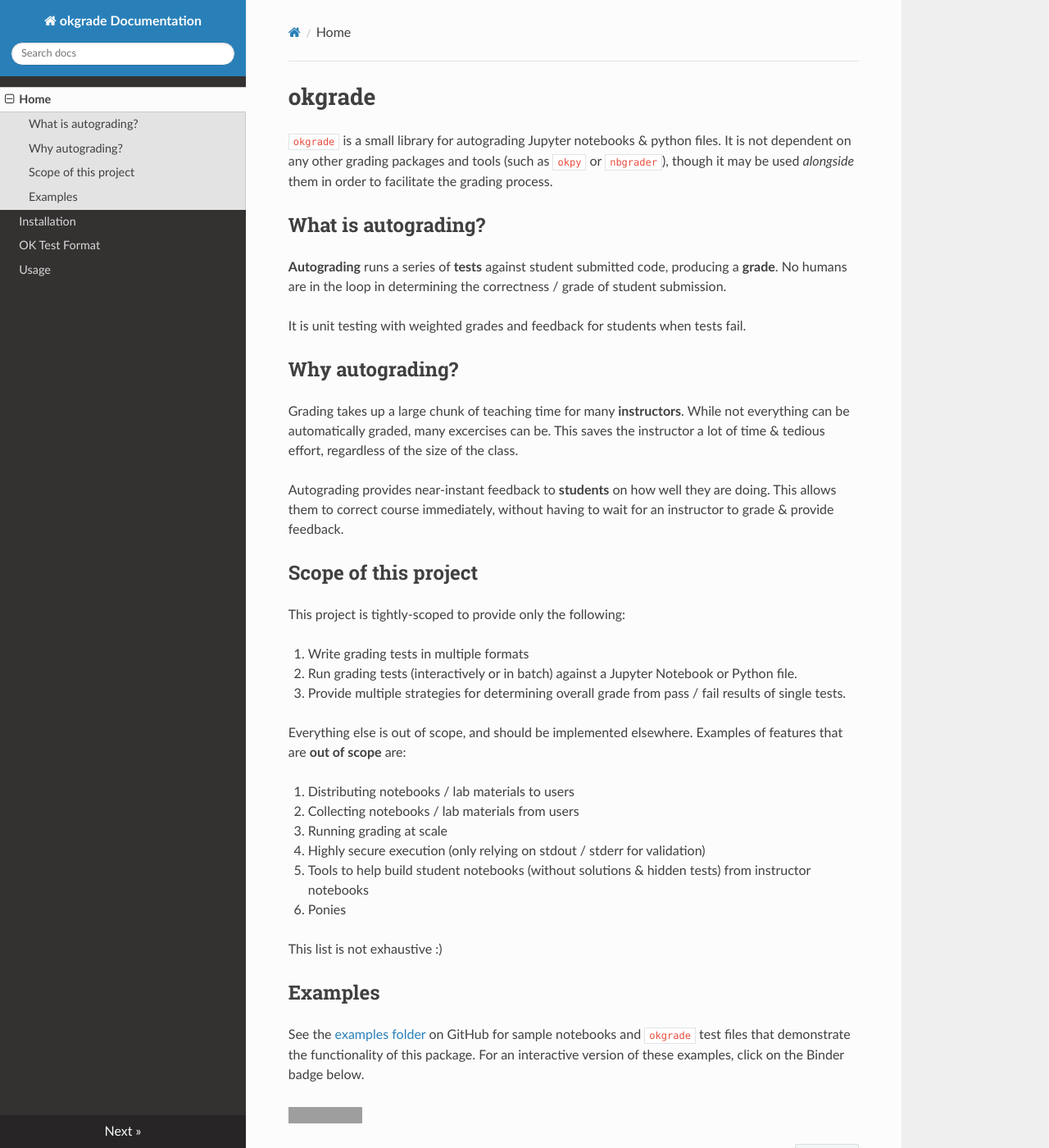
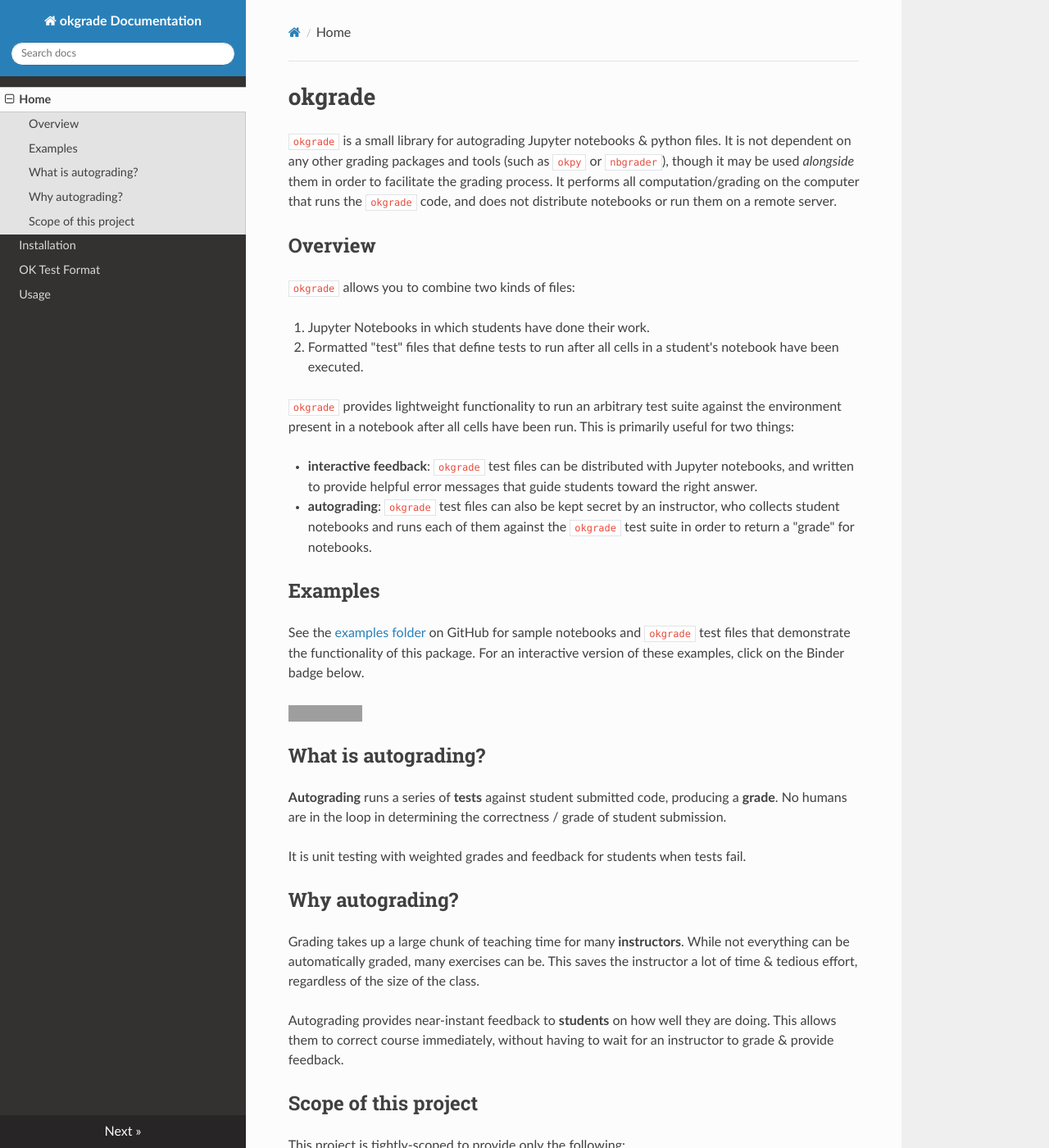
Before and after one commit to data-8/Gofer-Grader, an MkDocs documentation site: the page built from docs/index.md, in a window 1280 px wide and 1400 px high. Shown: the whole window at 82% size. Built offline with MkDocs 1.6.1, drawn with Linux system fonts in a browser that asks for light colours; nearby versions of some CDN libraries; old or Windows-style settings are respelled for this version of MkDocs; grey boxes are pictures that could not be loaded.

Commit message:
more explanations in index

```diff
--- a/docs/index.md
+++ b/docs/index.md
@@ -3,7 +3,37 @@
 `okgrade` is a small library for autograding Jupyter notebooks & python files.
 It is not dependent on any other grading packages and tools (such as `okpy` or
 `nbgrader`), though it may be used *alongside* them in order to facilitate the
-grading process.
+grading process. It performs all computation/grading on the computer that
+runs the `okgrade` code, and does not distribute notebooks or run them on a
+remote server.
+
+## Overview
+
+`okgrade` allows you to combine two kinds of files:
+
+1. Jupyter Notebooks in which students have done their work.
+2. Formatted "test" files that define tests to run after all cells in a
+   student's notebook have been executed.
+
+`okgrade` provides lightweight functionality to run an arbitrary test suite
+against the environment present in a notebook after all cells have been run.
+This is primarily useful for two things:
+
+* **interactive feedback**: `okgrade` test files can be distributed with
+  Jupyter notebooks, and written to provide helpful error messages that guide
+  students toward the right answer.
+* **autograding**: `okgrade` test files can also be kept secret by an
+  instructor, who collects student notebooks and runs each of them against
+  the `okgrade` test suite in order to return a "grade" for notebooks.
+
+## Examples
+
+See the [examples folder](https://github.com/grading/okgrade/examples)
+on GitHub for sample notebooks and `okgrade` test files that demonstrate the
+functionality of this package. For an interactive version of these examples,
+click on the Binder badge below.
+
+[![Binder](https://mybinder.org/badge.svg)](https://mybinder.org/v2/gh/grading/okgrade/master?filepath=examples)
 
 ## What is autograding?
 
@@ -17,7 +47,7 @@
 ## Why autograding?
 
 Grading takes up a large chunk of teaching time for many **instructors**.
-While not everything can be automatically graded, many excercises can be.
+While not everything can be automatically graded, many exercises can be.
 This saves the instructor a lot of time & tedious effort, regardless
 of the size of the class.
 
```
Also changed, not shown: other parts of docs/index.md (+0 -9 lines), docs/using.md (+11 -9 lines).
